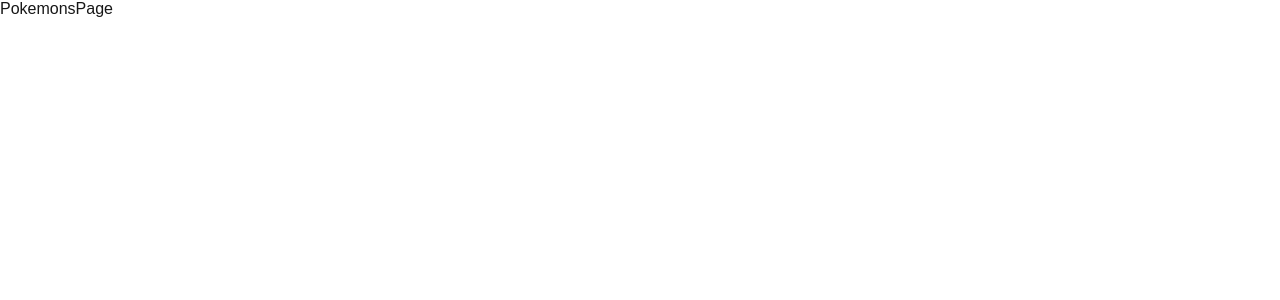
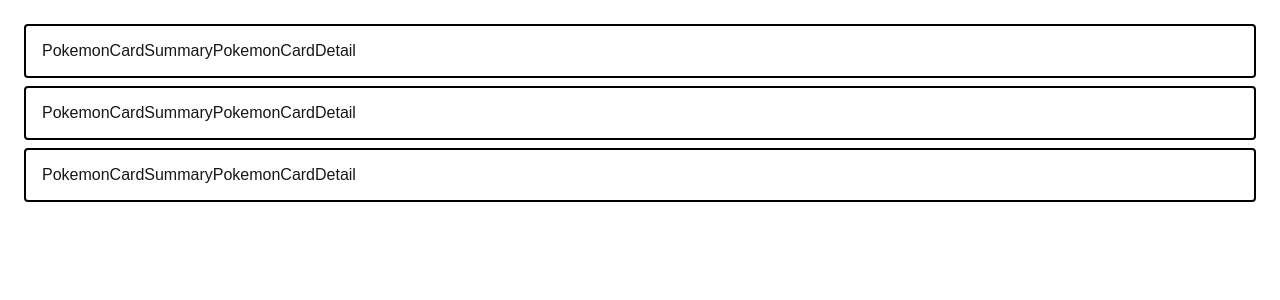
Before and after one commit to eo9on9/uilab, a Next.js app: page /02-pokemons in a window 1280 px wide. Shown: the top 300 px of the page. Built offline with nearby package versions, Linux system fonts and the light colour scheme; no server answers.

Commit message:
Prototyping

```diff
--- /dev/null
+++ b/src/02-pokemons/components/Accordion.tsx
@@ -0,0 +1,5 @@
+import { PropsWithChildren } from 'react'
+
+export const Accordion = ({ children }: PropsWithChildren) => {
+  return <div>{children}</div>
+}
--- /dev/null
+++ b/src/02-pokemons/components/PokemonCard.module.css
@@ -0,0 +1,6 @@
+.card {
+  border: 2px solid #000;
+  border-radius: 4px;
+  padding: 16px;
+  background: #fff;
+}
--- /dev/null
+++ b/src/02-pokemons/components/PokemonCard.tsx
@@ -0,0 +1,15 @@
+import { Accordion } from './Accordion'
+import style from './PokemonCard.module.css'
+import { PokemonCardDetail } from './PokemonCardDetail'
+import { PokemonCardSummary } from './PokemonCardSummary'
+
+export const PokemonCard = () => {
+  return (
+    <div className={style.card}>
+      <Accordion>
+        <PokemonCardSummary />
+        <PokemonCardDetail />
+      </Accordion>
+    </div>
+  )
+}
--- /dev/null
+++ b/src/02-pokemons/components/PokemonCardDetail.tsx
@@ -0,0 +1,3 @@
+export const PokemonCardDetail = () => {
+  return 'PokemonCardDetail'
+}
--- /dev/null
+++ b/src/02-pokemons/components/PokemonCardSummary.tsx
@@ -0,0 +1,3 @@
+export const PokemonCardSummary = () => {
+  return 'PokemonCardSummary'
+}
--- /dev/null
+++ b/src/02-pokemons/components/PokemonList.module.css
@@ -0,0 +1,7 @@
+.list {
+  display: flex;
+  flex-direction: column;
+  gap: 8px;
+
+  list-style: none;
+}
--- /dev/null
+++ b/src/02-pokemons/components/PokemonList.tsx
@@ -0,0 +1,18 @@
+import { PokemonCard } from './PokemonCard'
+import style from './PokemonList.module.css'
+
+export const PokemonList = () => {
+  return (
+    <ul className={style.list}>
+      <li>
+        <PokemonCard />
+      </li>
+      <li>
+        <PokemonCard />
+      </li>
+      <li>
+        <PokemonCard />
+      </li>
+    </ul>
+  )
+}
--- /dev/null
+++ b/src/02-pokemons/pages/PokemonsPage.module.css
@@ -0,0 +1,3 @@
+.page {
+  padding: 24px;
+}
--- a/src/02-pokemons/pages/PokemonsPage.tsx
+++ b/src/02-pokemons/pages/PokemonsPage.tsx
@@ -1,7 +1,10 @@
 'use client'
 
 import { useEffect } from 'react'
-import { pokemonsApi } from '../api'
+import { pokemonsApi } from '../api/helper'
+
+import { PokemonList } from '../components/PokemonList'
+import style from './PokemonsPage.module.css'
 
 export const PokemonsPage = () => {
   useEffect(() => {
@@ -19,5 +22,9 @@
     fetch()
   }, [])
 
-  return 'PokemonsPage'
+  return (
+    <div className={style.page}>
+      <PokemonList />
+    </div>
+  )
 }
```
Also changed, not shown: src/02-pokemons/api/helper.ts (renamed from src/02-pokemons/api/index.ts).
